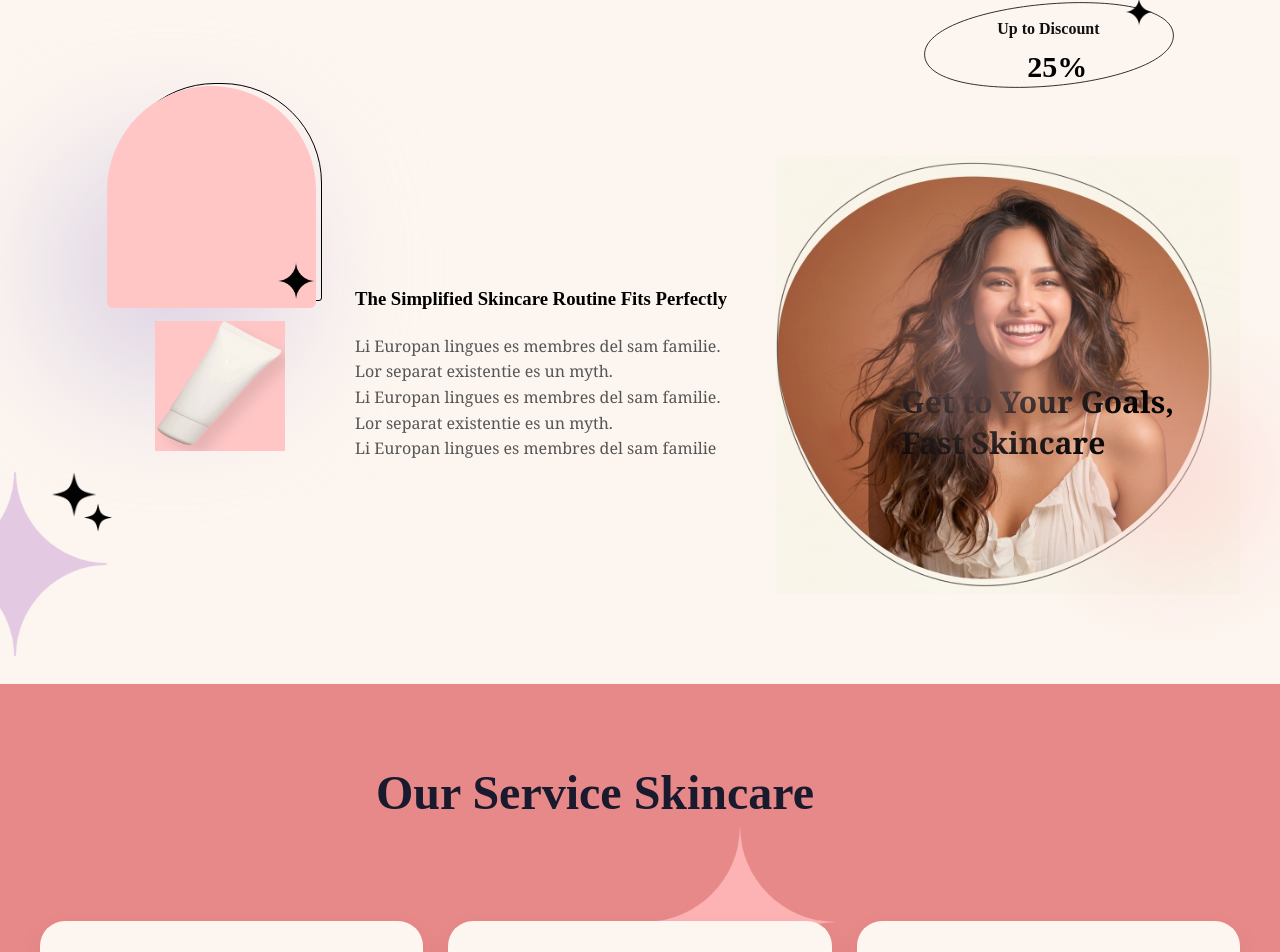
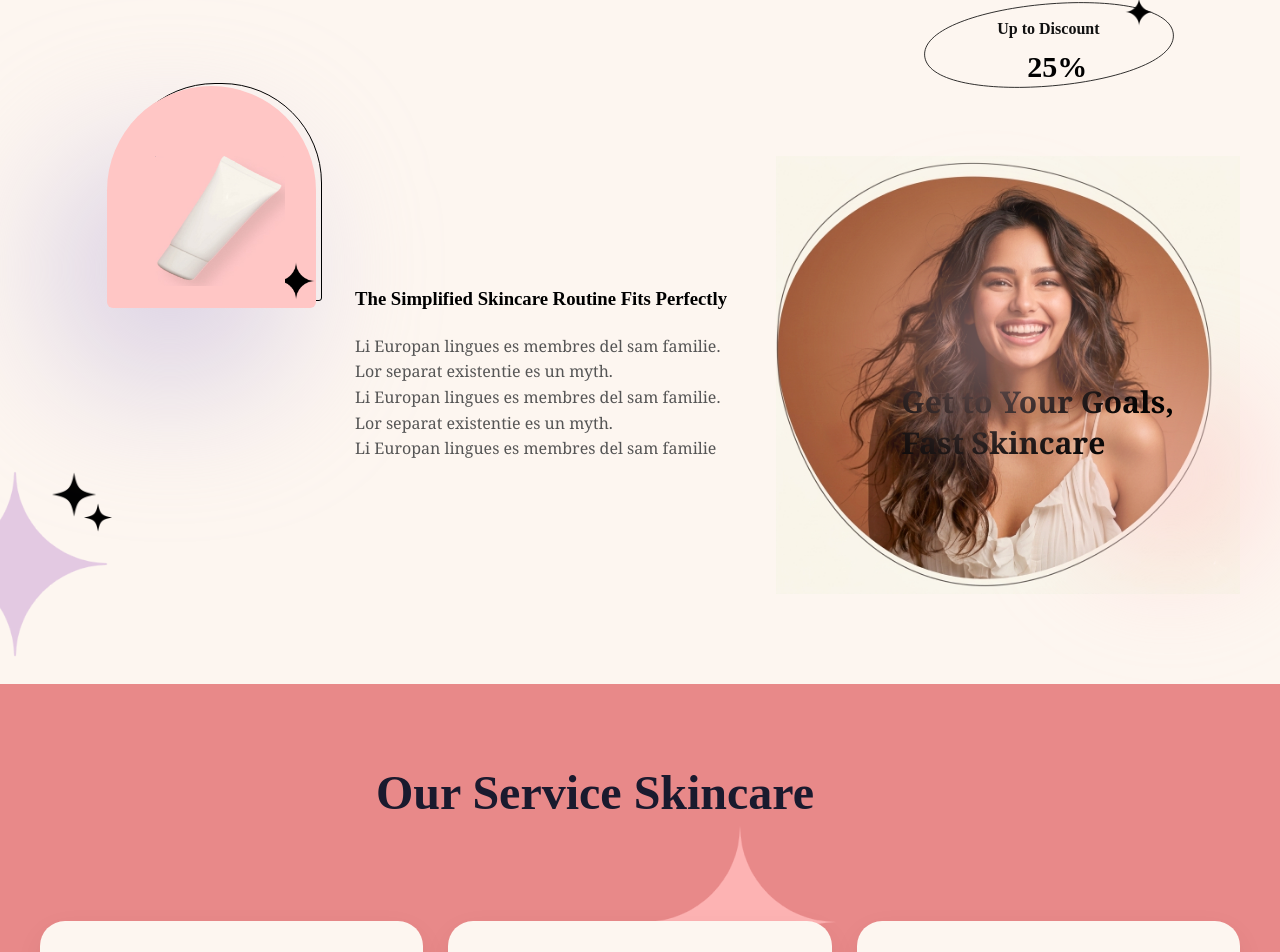
Before and after one commit to ANWINBABY/glodenskin, a React (Create React App) app: page / in a window 1280 px wide. Shown: the part 1193-2145 px from the top of the page. Built offline with nearby package versions, Linux system fonts and the light colour scheme.

Commit message:
Update services.css

```diff
--- a/src/styles/services.css
+++ b/src/styles/services.css
@@ -41,10 +41,9 @@
     justify-content: center;
     margin: 0 auto 20px;
     position: relative;
-    top: 230px;
+    top: 65px;
     z-index: 5;
 }
-
 .icon svg {
   color: white;
   font-size: 35px;
```
